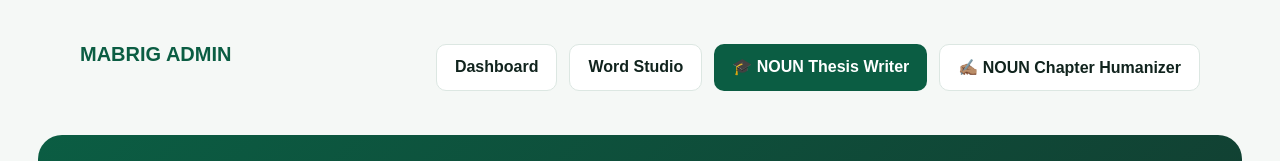
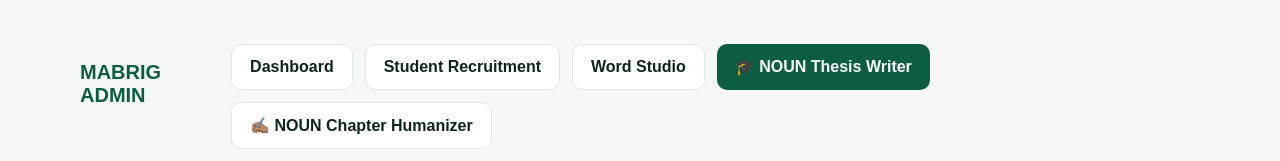
Before and after one commit to mabrig1/mabrig-academic-assistance, a Next.js app: page /admin/converter in a window 1280 px wide. Shown: the top 161 px of the page. Built offline with nearby package versions, Linux system fonts and the light colour scheme; no server answers.

Commit message:
Link student recruitment in admin navigation

```diff
--- a/app/admin/layout.tsx
+++ b/app/admin/layout.tsx
@@ -6,6 +6,7 @@ export default function AdminLayout({ children }: { children: ReactNode }) {
       <div className="brand">MABRIG ADMIN</div>
       <div className="actions">
         <a className="btn secondary" href="/admin">Dashboard</a>
+        <a className="btn secondary" href="/admin/recruitment">Student Recruitment</a>
         <a className="btn secondary" href="/admin/converter">Word Studio</a>
         <a className="btn primary" href="/admin/thesis-writer">🎓 NOUN Thesis Writer</a>
         <a className="btn secondary" href="/admin/noun-chapter-humanizer">✍🏽 NOUN Chapter Humanizer</a>
```
